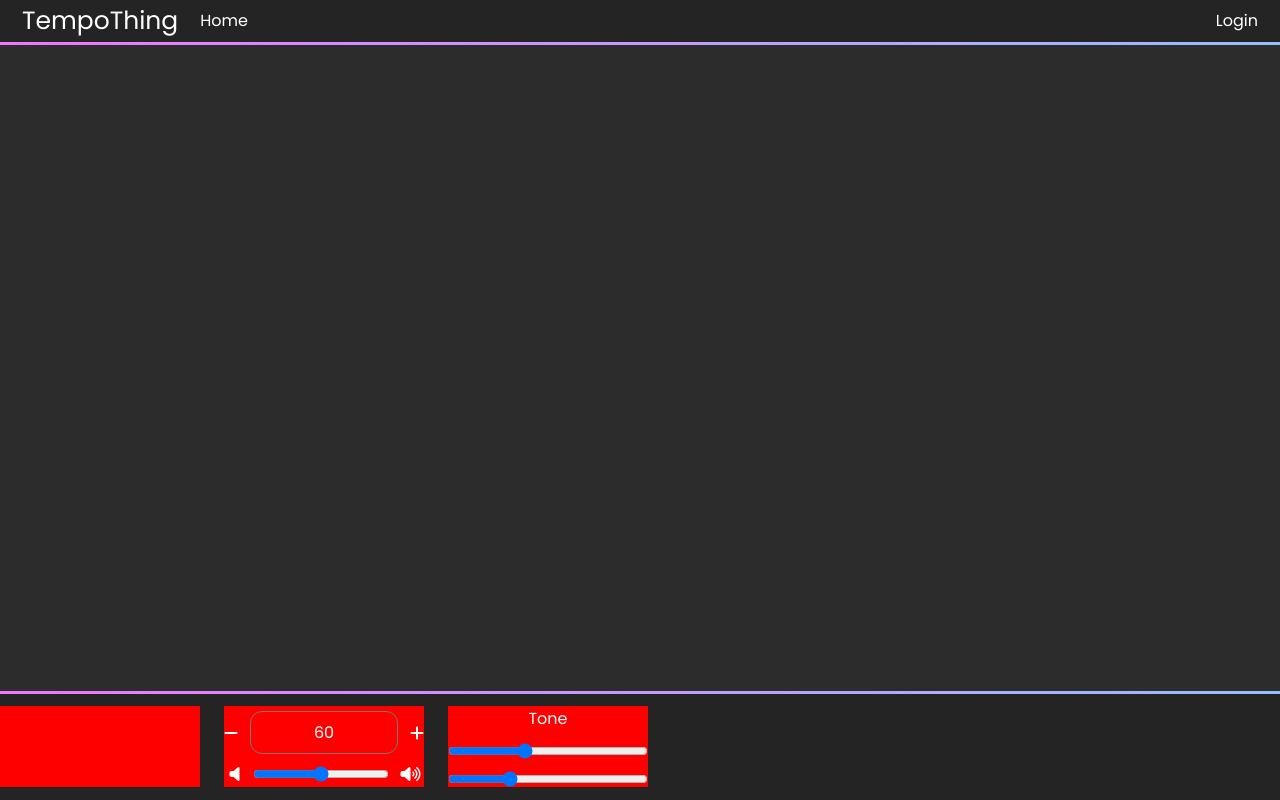
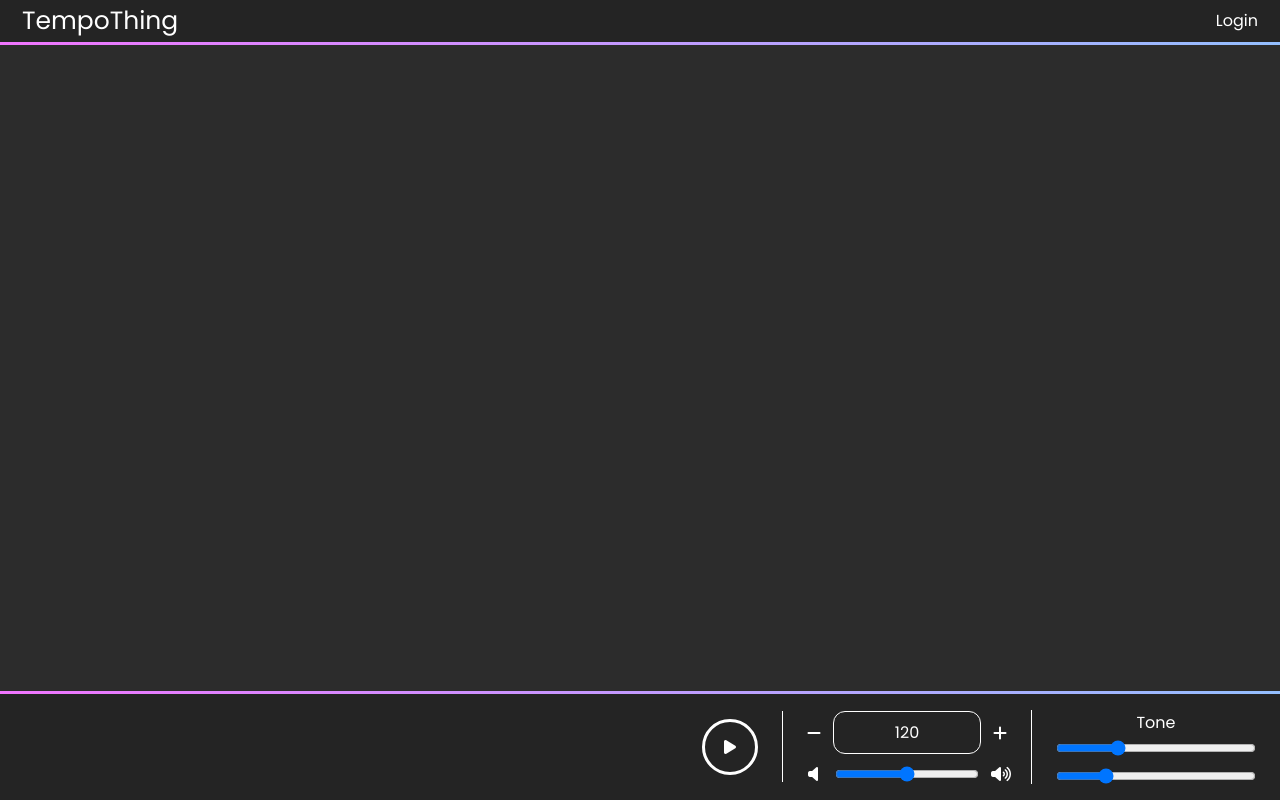
Before and after one commit to HYDR4Z/TempoThing, a Vue app in the folder spotronome/: page / in a window 1280 px wide. Built offline with nearby package versions, Linux system fonts and the light colour scheme.

Commit message:
completed metronome

```diff
--- a/spotronome/src/App.vue
+++ b/spotronome/src/App.vue
@@ -16,7 +16,7 @@
     <h1>TempoThing</h1>
     <div class="nav-wrapper">
       <nav>
-        <RouterLink to="/">Home</RouterLink>
+        <!-- <RouterLink to="/">Home</RouterLink> -->
       </nav>
       <Login v-if="!accessToken" @onAuthChanged="onAuthChanged" /> <!-- Use 'show.value' here -->
     </div>
@@ -25,6 +25,7 @@
     <RouterView />
   </main>
   <footer>
+    <p></p>
     <Metronome />
   </footer>
 </template>
--- a/spotronome/src/assets/main.css
+++ b/spotronome/src/assets/main.css
@@ -71,6 +71,7 @@ header a {
 footer {
   position: relative;
   display: flex;
+  justify-content: space-between;
   height: 140px;
   width: 100%;
   flex-direction: row;
@@ -94,7 +95,7 @@ footer::before {
   all: unset;
   padding: 8px;
   border-radius: 12px;
-  border: 1px solid rgb(119, 119, 119);
+  border: 1px solid white;
 }
 
 input::-webkit-outer-spin-button,
@@ -103,23 +104,38 @@ input::-webkit-inner-spin-button {
   margin: 0;
 }
 
-input[type=number] {
-  -moz-appearance: textfield;
-}
-
 .metronome-wrapper {
   display: flex;
+  align-items: center;
   gap: 24px;
+  margin-right: 24px;
 }
 
 .metronome-section {
   display: flex;
   flex-direction: column;
-  justify-content: center;
   align-items: center;
   width: 200px;
   gap: 12px;
-  background-color: red;
+  padding-left: 24px;
+  border-left: 1px solid white;
+}
+
+.metronome-section > p {
+  margin-bottom: -7px;
+}
+
+.playpause-button {
+  display: flex;
+  justify-content: center;
+  align-items: center;
+  text-align: center;
+  border: 3px solid white;
+  border-radius: 90px;
+  height: 50px;
+  width: 50px;
+  margin-left: 24px;
+  cursor: pointer;
 }
 
 .tempo-input-wrapper {
@@ -147,6 +163,10 @@ input[type=number] {
   width: 100%;
 }
 
+.volume-slider {
+  width: 144px
+}
+
 .nav-wrapper {
   display: flex;
   flex-direction: row;
--- a/spotronome/src/components/Metronome.vue
+++ b/spotronome/src/components/Metronome.vue
@@ -1,19 +1,11 @@
+// https://grantjam.es/creating-a-simple-metronome-using-javascript-and-the-web-audio-api/
 <script setup>
   import { ref, watch } from 'vue';
 
-  const tempo = new ref(60);
+  const tempo = new ref(120);
   const volume = new ref(50);
-  const beatFreq = new ref(1000);
-  const quarterFreq = new ref(800);
-
-  let audioContext;
-  let isRunning = false;
-  let currentBeatInBar = 0;
-  let nextNoteTime = 0.0;
-  let lookahead = 25;
-  let intervalID = null;
-  let scheduleAheadTime = 0.1;
-  let currentQuarterNote = 0;
+  const beatFreq = new ref(1108.73);
+  const quarterFreq = new ref(880);
 
   const increaseTempo = () => {
     tempo.value += 1;
@@ -23,12 +15,32 @@
     tempo.value -= 1;
   }
 
+  const isRunning = ref(false);
+  let audioContext = null;
+  let notesInQueue = [];
+  let currentBeatInBar = 0;
+  let beatsPerBar = 4;
+  let lookahead = 25;
+  let scheduleAheadTime = 0.1;
+  let nextNoteTime = 0.0;
+  let intervalID = null;
+
+  const nextNote = () => {
+    var secondsPerBeat = 60.0 / tempo.value;
+    nextNoteTime += secondsPerBeat;
+
+    currentBeatInBar++;
+    if (currentBeatInBar == beatsPerBar) currentBeatInBar = 0;
+  }
+
   const scheduleNote = (beatNumber, time) => {
+    notesInQueue.push({ note: beatNumber, time: time });
+
     const osc = audioContext.createOscillator();
     const envelope = audioContext.createGain();
 
-    osc.frequency.value = (beatNumber % 4 == 0) ? beatFreq.value : quarterFreq.value;
-
+    osc.frequency.value = (beatNumber % beatsPerBar == 0) ? beatFreq.value : quarterFreq.value;
+    envelope.gain.value = 1;
     envelope.gain.exponentialRampToValueAtTime(volume.value / 100, time + 0.001);
     envelope.gain.exponentialRampToValueAtTime(0.001, time + 0.02);
 
@@ -40,31 +52,21 @@
   }
 
   const scheduler = () => {
-    // while there are notes that will need to play before the next interval, schedule them and advance the pointer.
     while (nextNoteTime < audioContext.currentTime + scheduleAheadTime ) {
-      scheduleNote(currentQuarterNote, nextNoteTime);
-
-      // Advance current note and time by a quarter note (crotchet if you're posh)
-      nextNoteTime += (60.0 / tempo.value); // Add beat length to last beat time
-
-      currentQuarterNote++;
-      if (currentQuarterNote == 4) {
-          currentQuarterNote = 0;
-      }
+      scheduleNote(currentBeatInBar, nextNoteTime);
+      nextNote();
     }
   }
 
   const startStop = () => {
-    if (!isRunning) {
-      if (audioContext == null) {
-        audioContext = new (window.AudioContext || window.webkitAudioContext)();
-      }
-      isRunning = true;
+    if (!isRunning.value) {
+      if (audioContext == null) audioContext = new (window.AudioContext || window.webkitAudioContext)();
+      isRunning.value = true;
       currentBeatInBar = 0;
       nextNoteTime = audioContext.currentTime + 0.05;
       intervalID = setInterval(() => scheduler(), lookahead);
     } else {
-      isRunning = false;
+      isRunning.value = false;
       clearInterval(intervalID);
     }
   }
@@ -72,27 +74,26 @@
 
 <template>
   <div class="metronome-wrapper">
-    <div class="metronome-section">
-      <a @click="startStop">
-
-      </a>
-    </div>
+    <a class="playpause-button" @click="startStop">
+      <i v-if="!isRunning" class="fa-solid fa-play fa-fw"></i>
+      <i v-if="isRunning" class="fa-solid fa-pause fa-fw"></i>
+    </a>
     <div class="metronome-section">
       <div class="tempo-input-wrapper">
         <i class="fa-solid fa-minus fa-fw" @click="decreaseTempo"></i>
-        <input class="tempo-input" type="number" v-model="tempo" @click="startStop" />
+        <input class="tempo-input" type="number" v-model="tempo" />
         <i class="fa-solid fa-plus fa-fw" @click="increaseTempo"></i>
       </div>
       <div class="volume-input-wrapper">
         <i class="fa-solid fa-volume-off fa-fw"></i>
-        <input type="range" min="0" max="100" class="tone-slider" v-model="volume" />
+        <input type="range" min="0" max="100" class="volume-slider" v-model="volume" />
         <i class="fa-solid fa-volume-high fa-fw"></i>
       </div>
     </div>
     <div class="metronome-section">
       <p>Tone</p>
-      <input type="range" min="100" max="2500" class="tone-slider" v-model="beatFreq" />
-      <input type="range" min="100" max="2500" class="tone-slider" v-model="quarterFreq" />
+      <input type="range" min="110" max="3520" class="tone-slider" v-model="beatFreq" />
+      <input type="range" min="100" max="3520" class="tone-slider" v-model="quarterFreq" />
     </div>
   </div>
 </template>
```
